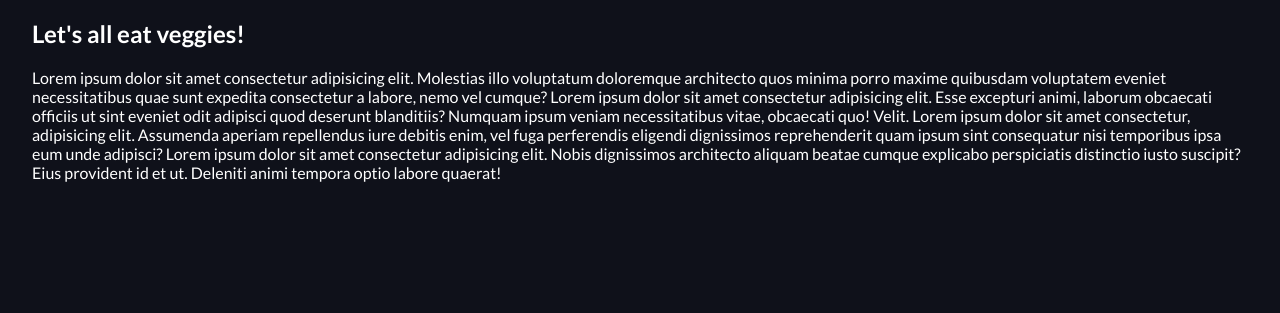
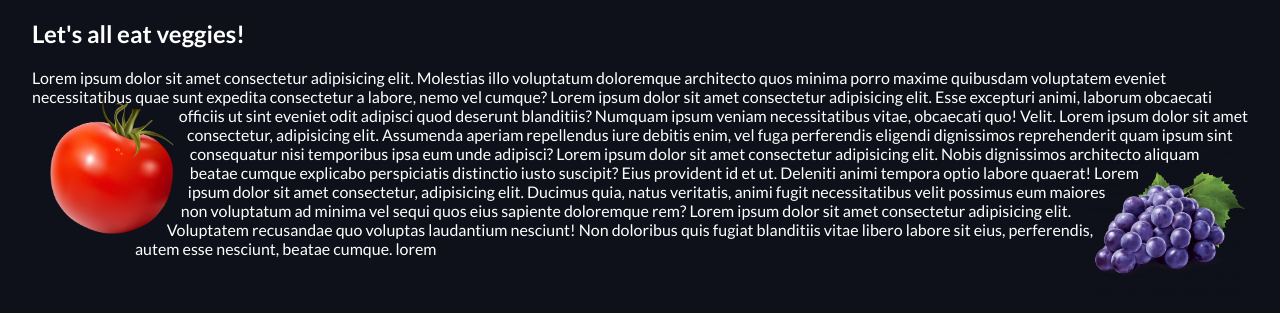
Before and after one commit to eduwebpl/css-techniki-pracy, a plain HTML site: page 45/index.html in a window 1280 px wide. Shown: the part 63-376 px from the top of the page. Drawn offline with Linux system fonts and the light colour scheme.

Commit message:
45-finish

```diff
--- a/45/index.html
+++ b/45/index.html
@@ -16,19 +16,37 @@
  <p>
   Lorem ipsum dolor sit amet consectetur adipisicing elit. Molestias illo voluptatum doloremque architecto quos minima porro maxime quibusdam voluptatem eveniet necessitatibus quae sunt expedita consectetur a labore, nemo vel cumque?
 
+  <img class="is-tomato" src="external-content.duckduckgo.com.png" alt="Red juicy tomato">
   Lorem ipsum dolor sit amet consectetur adipisicing elit. Esse excepturi animi, laborum obcaecati officiis ut sint eveniet odit adipisci quod deserunt blanditiis? Numquam ipsum veniam necessitatibus vitae, obcaecati quo! Velit.
 
   Lorem ipsum dolor sit amet consectetur, adipisicing elit. Assumenda aperiam repellendus iure debitis enim, vel fuga perferendis eligendi dignissimos reprehenderit quam ipsum sint consequatur nisi temporibus ipsa eum unde adipisci?
 
-
+  <img class="is-grapes" src="purple-grape.png" alt="Purple grapes">
   Lorem ipsum dolor sit amet consectetur adipisicing elit. Nobis dignissimos architecto aliquam beatae cumque explicabo perspiciatis distinctio iusto suscipit? Eius provident id et ut. Deleniti animi tempora optio labore quaerat!
 
+  Lorem ipsum dolor sit amet consectetur, adipisicing elit. Ducimus quia, natus veritatis, animi fugit necessitatibus velit possimus eum maiores non voluptatum ad minima vel sequi quos eius sapiente doloremque rem?
+
+  Lorem ipsum dolor sit amet consectetur adipisicing elit. Voluptatem recusandae quo voluptas laudantium nesciunt! Non doloribus quis fugiat blanditiis vitae libero labore sit eius, perferendis, autem esse nesciunt, beatae cumque.
+
+  lorem
  </p>
 
  <style>
   body {
    text-align: left
   }
+
+  .is-tomato {
+   max-width: 10rem;
+   float: left;
+   shape-outside: circle();
+  }
+
+  .is-grapes {
+   max-width: 10rem;
+   float: right;
+   shape-outside: polygon(26px 167px, -7px 152px, 21px 98px, 49px 51px, 90px 32px, 172px 27px, 204px 79px, 182px 106px, 162px 153px, 67px 168px);
+  }
  </style>
 </body>
 
```
